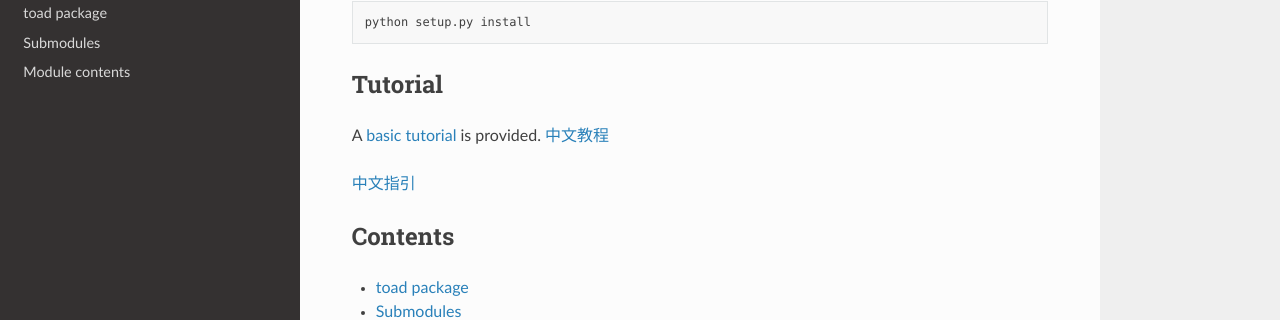
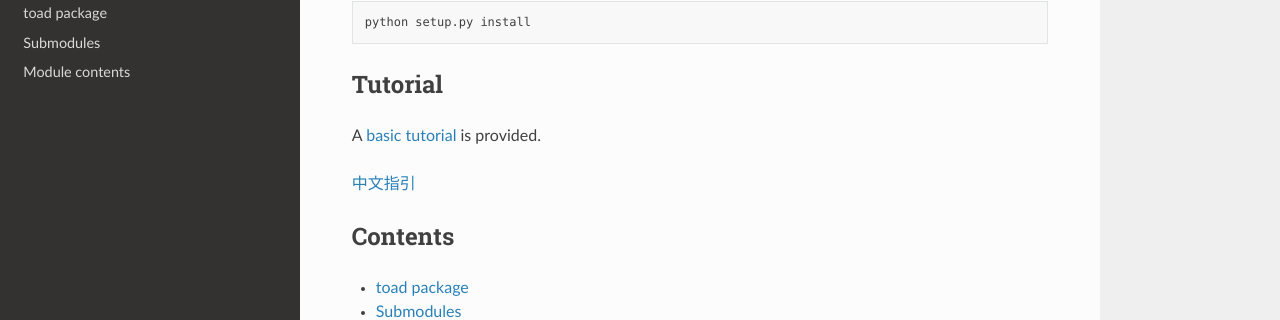
Before and after one commit to amphibian-dev/toad, a Sphinx documentation site: the page built from docs/source/index.md, in a window 1280 px wide and 900 px high, scrolled down 360 px. Shown: the part 132-452 px from the top of the window. Built offline with Sphinx 7.4.7 and the Read the Docs theme 2.0.0, drawn with Linux system fonts in a browser that asks for light colours.

Commit message:
docs: update docs link

```diff
--- a/docs/source/index.md
+++ b/docs/source/index.md
@@ -21,9 +21,9 @@
 
 ## Tutorial
 
-A [basic tutorial](tutorial) is provided. [中文教程](tutorial_chinese)
+A [basic tutorial](tutorial) is provided.
 
-[中文指引](https://toad.readthedocs.io/en/dev/tutorial_chinese.html)
+[中文指引](tutorial_chinese)
 
 ## Contents
 
```
